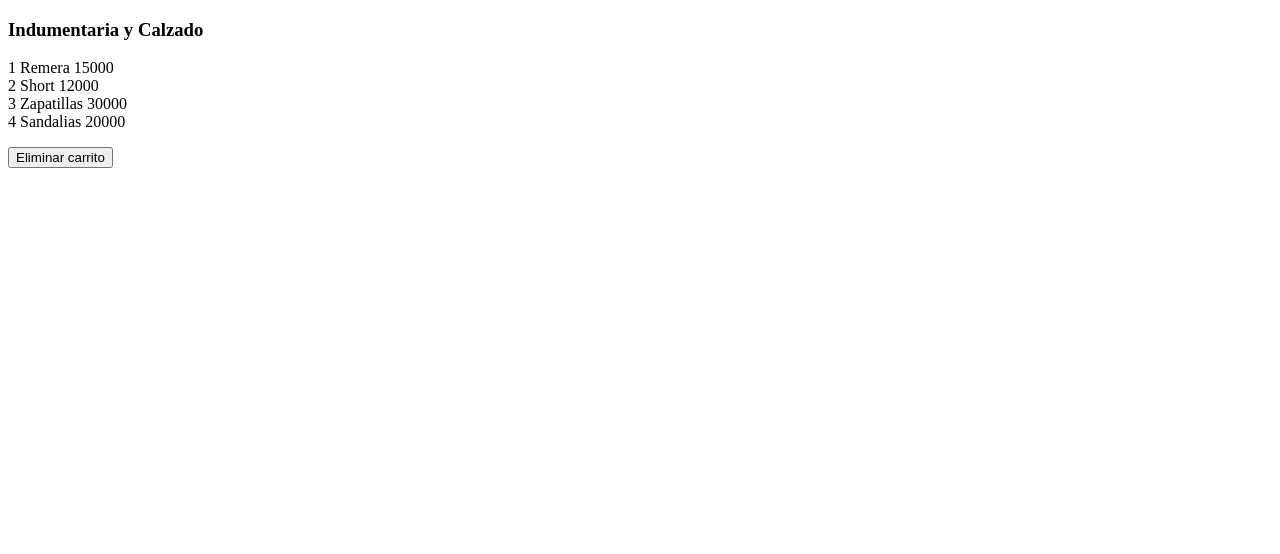
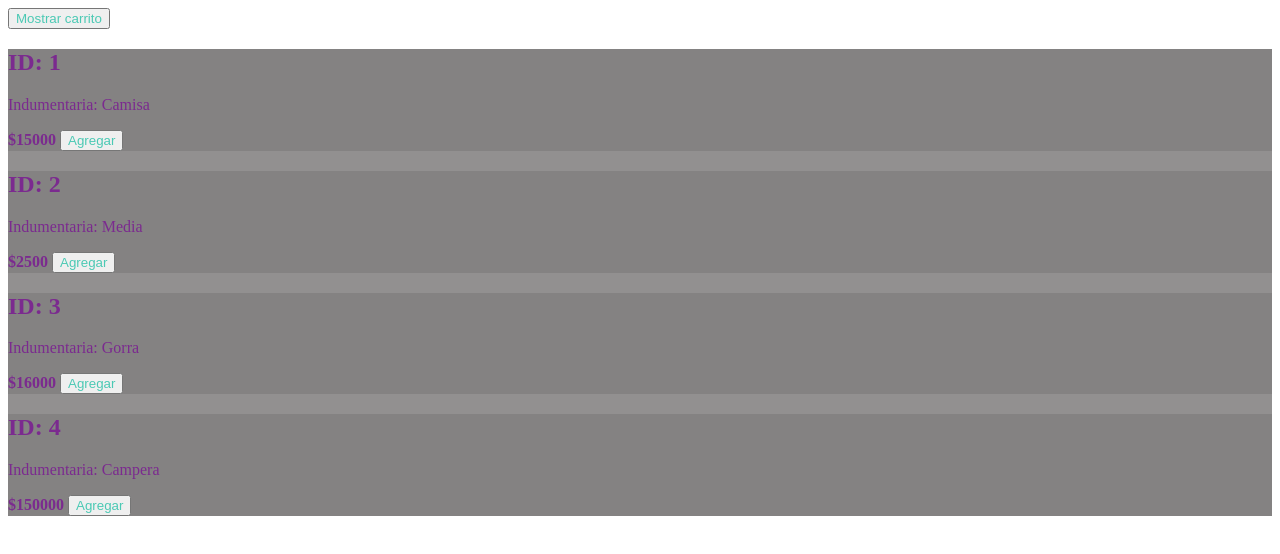
Before and after one commit to carolinalejandraburuzangaray/preEntrega3CarolinaBuruzangaray, a plain HTML site: page index.html in a window 1280 px wide. Drawn offline with Linux system fonts and the light colour scheme.

Commit message:
archivo modificado

```diff
--- a/index.html
+++ b/index.html
@@ -1,20 +1,17 @@
 <!DOCTYPE html>
 <html lang="en">
-<head>
-  <meta charset="UTF-8">
-  <meta name="viewport" content="width=device-width, initial-scale=1.0">
-  <title>Indumentaria</title>
-</head>
-<body>
+  <head>
+    <meta charset="UTF-8" />
+    <meta name="viewport" content="width=device-width, initial-scale=1.0" />
+    <title>Document</title>
+    <link rel="stylesheet" href="style.css">
+  </head>
+  <body>
+    <button id="boton">Mostrar carrito</button>
 
-  <h3>Indumentaria y Calzado</h3>
+    <div id="contenedor"></div>
 
-  <div id="elements">
 
-  </div>
-  <p>
-    <button id="boton">Eliminar carrito</button>
-    </p>
-  <script src="./main.js"></script>
-</body>
+    <script src="./main.js"></script>
+  </body>
 </html>
--- a/main.js
+++ b/main.js
@@ -1,58 +1,43 @@
-const ropa = [ {
+const productos = [
+  { id: 1, Indumentaria: "Camisa", precio: 15000 },
+  { id: 2, Indumentaria: "Media", precio: 2500 },
+  { id: 3, Indumentaria: "Gorra", precio: 16000 },
+  { id: 4, Indumentaria: "Campera", precio: 150000 },
+ ];
+ const carrito = [];
+ let boton = document.getElementById("boton");
+ let contenedor = document.getElementById("contenedor");
 
-  Id:1,
-  Nombre:"Remera",
-  Precio: 15000 }, {
+ //funcion para agregar el producto al carrito
+ const agregar = (id) => {
+   let productoEncontrado = productos.find((item) => item.id === id);
+   carrito.push(productoEncontrado);
+   console.log(carrito);
+ };
 
-  Id:2,
-  Nombre: "Short",
-  Precio: 12000
+ productos.forEach((item) => {
+   let div = document.createElement("div");
+   div.innerHTML = `
+     <h2>ID: ${item.id}</h2>
+     <p>Indumentaria: ${item.Indumentaria}</p>
+     <b>$${item.precio}</b>
+     <button id="boton${item.id}">Agregar</button>
+   `;
+   //boton personalizado con el id
+   contenedor.append(div);
 
-   },{
+   let boton = document.getElementById(`boton${item.id}`); //traemos el boton personalizado por el id
+   boton.addEventListener("click", () => agregar(item.id)); //le agregamos el evento
+ });
 
-  Id:3,
-  Nombre: "Zapatillas",
-  Precio: 30000
-
-   }, {
-
-  Id: 4,
-  Nombre: "Sandalias",
-  Precio: 20000
-
-  }];
-
-
-  //GUARDAR OBJETO CONVERTIDO EN STRING
-  localStorage.setItem("List", JSON.stringify(ropa));
-
-
-  console.log(localStorage.getItem("List"));
-
-
-
-  //PARSEO LA LISTA - AHORA ES UN OBJETO
-  lst= JSON.parse(localStorage.getItem("List"));
-
-
-
-  //RECORRIDO DE LA LISTA
-  lst.forEach(element => {
-
-    let elements = document.getElementById("elements");
-    let div = document.createElement("div");
-
-    div.innerHTML = element.Id + " " + element.Nombre + " " + element.Precio;
-    elements.appendChild(div);
-
-  });
-
-  //---------------------------Eliminar carrito-----------------------------------------//
-
-
-  //agreagamos el escuchador de evento para el boton
-  boton.addEventListener("click", () => {
-    localStorage.clear(); //borramos el storage
-    alert("Eliminar carrito");
-    location.reload(); //recargamos la pagina
-  });
+ boton.addEventListener("click", () => {
+   carrito.forEach((item) => {
+     let div = document.createElement("div");
+   div.innerHTML = `
+     <h2>ID: ${item.id}</h2>
+     <p>Indumentaria: ${item.Indumentaria}</p>
+     <b>$${item.precio}</b>
+   `;
+     document.body.append(div);
+   });
+ });
--- /dev/null
+++ b/style.css
@@ -0,0 +1,8 @@
+div {
+    color: rgb(123, 42, 143);
+    background-color: rgba(131, 129, 129, 0.875);
+ }
+
+ button {
+    color: rgb(75, 201, 180);
+ }
```
